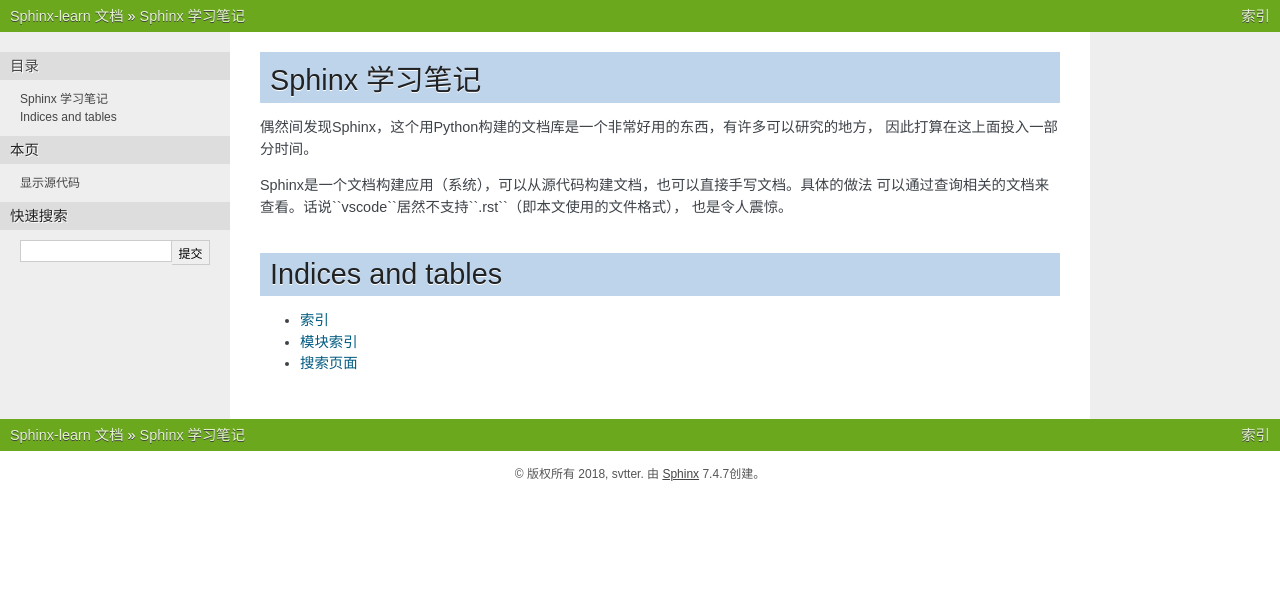
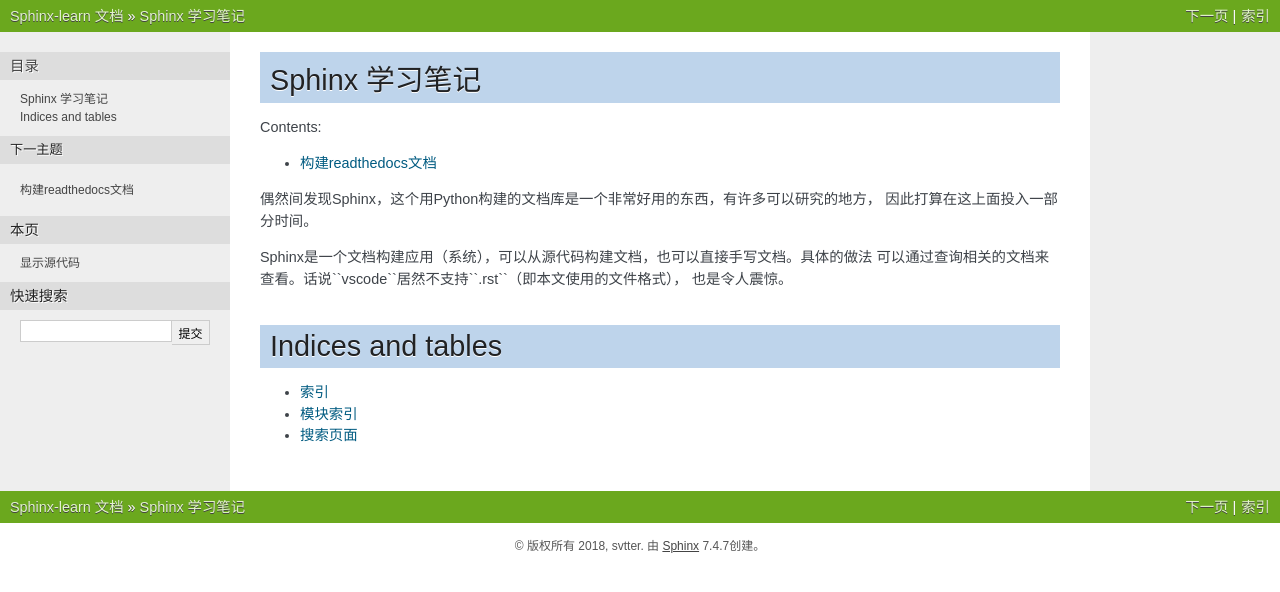
Before and after one commit to Svtter/Sphinx-learn, a Sphinx documentation site: the page built from source/index.rst, in a window 1280 px wide. Shown: the top 592 px of the page. Built offline with Sphinx 7.4.7, drawn with Linux system fonts in a browser that asks for light colours; some of the changed lines change nothing that is shown.

Commit message:
add build readthedocs

```diff
--- /dev/null
+++ b/source/build_readthedocs.rst
@@ -0,0 +1,12 @@
+构建readthedocs文档
+==================
+
+使用sphinx构建这个文档，主要需要注意几个方面。
+
+1. 按照官方的文档，使用``sphinx-quickstart``，创建好github-repo。
+
+2. 根据 /source/conf.py 中的``html_conf``进行修改，修改为自己的github-username和github-repo-name。
+
+3. 打开repo的settings，复制readthedocs中的webhook-url到webhook选项中。
+
+4. 进行推送并且测试。
--- a/source/index.rst
+++ b/source/index.rst
@@ -4,6 +4,8 @@
 .. toctree::
    :maxdepth: 2
    :caption: Contents:
+
+   build_readthedocs
 
 
 偶然间发现Sphinx，这个用Python构建的文档库是一个非常好用的东西，有许多可以研究的地方，
```
